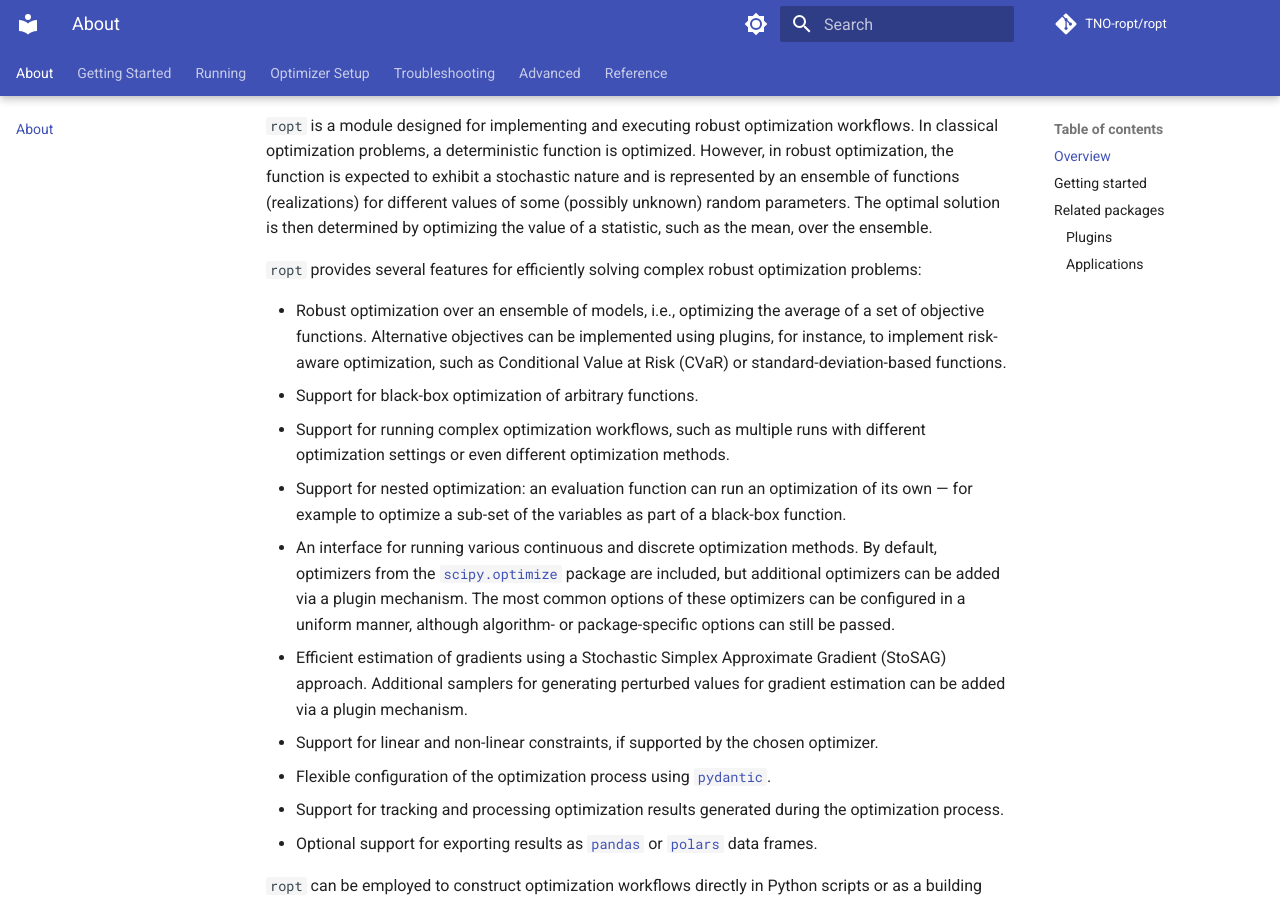
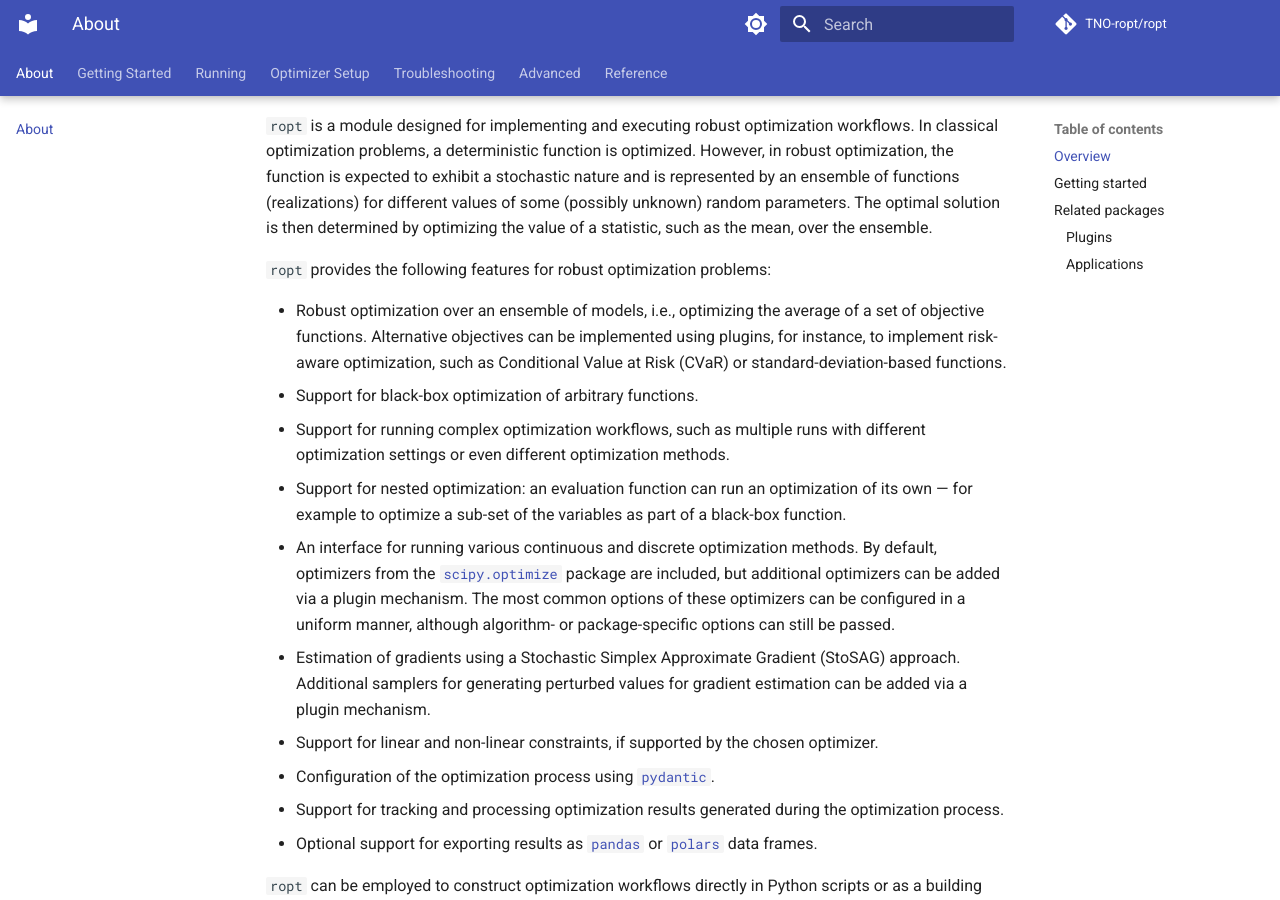
Before and after one commit to TNO-ropt/ropt, an MkDocs documentation site: the page built from docs/index.md, in a window 1280 px wide and 900 px high, scrolled down 257 px. Built offline with MkDocs 1.6.1 and Material for MkDocs 9.7.7, drawn with Linux system fonts in a browser that asks for light colours; comment, search, counter and statistics services are not loaded; the version menu is left out.

Commit message:
Drop evaluative adjectives from the overview page

```diff
--- a/docs/index.md
+++ b/docs/index.md
@@ -13,8 +13,7 @@ a stochastic nature and is represented by an ensemble of functions
 parameters. The optimal solution is then determined by optimizing the value of a
 statistic, such as the mean, over the ensemble.
 
-`ropt` provides several features for efficiently solving complex robust
-optimization problems:
+`ropt` provides the following features for robust optimization problems:
 
 - Robust optimization over an ensemble of models, i.e., optimizing the average
   of a set of objective functions. Alternative objectives can be implemented
@@ -33,12 +32,12 @@ optimization problems:
   mechanism. The most common options of these optimizers can be configured in a
   uniform manner, although algorithm- or package-specific options can still be
   passed.
-- Efficient estimation of gradients using a Stochastic Simplex Approximate
+- Estimation of gradients using a Stochastic Simplex Approximate
   Gradient (StoSAG) approach. Additional samplers for generating perturbed
   values for gradient estimation can be added via a plugin mechanism.
 - Support for linear and non-linear constraints, if supported by the chosen
   optimizer.
-- Flexible configuration of the optimization process using
+- Configuration of the optimization process using
   [`pydantic`](https://docs.pydantic.dev/).
 - Support for tracking and processing optimization results generated during the
   optimization process.
```
